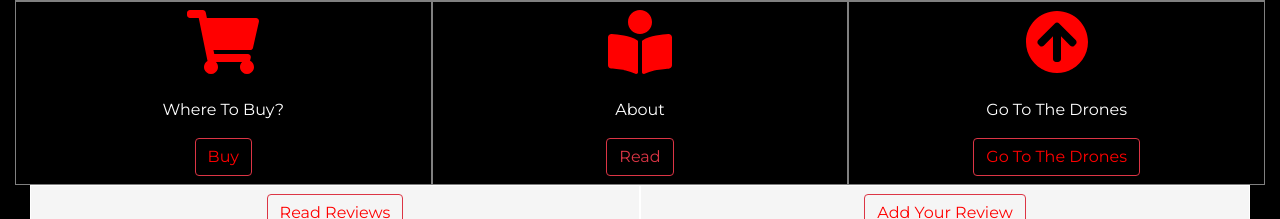
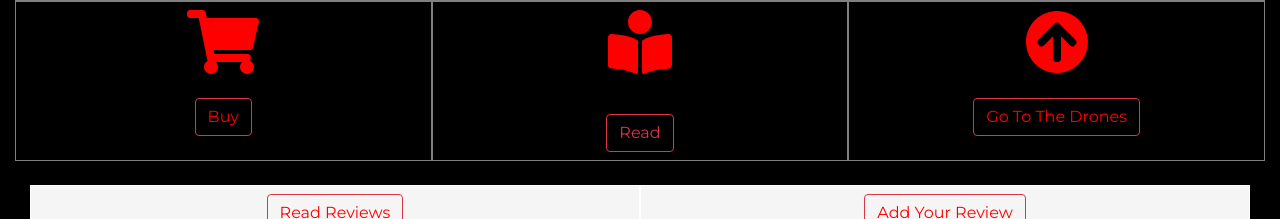
Before and after one commit to onadj/drones_review, a Flask app: page / in a window 1280 px wide. Shown: the part 6281-6500 px from the top of the page. Run offline with Flask 2, Linux system fonts and the light colour scheme; some libraries are stand-ins or nearby versions.

Commit message:
fixed icons for buy description and go to the top of page

```diff
--- a/templates/home.html
+++ b/templates/home.html
@@ -139,7 +139,6 @@
            <i class="fas fa-shopping-cart fa-4x" style="color:red"></i>
            <br>
            <br>
-             <p class="text-white">Where To Buy?</p>
              <button type="button" class="btn btn-outline-danger"><a
                         href="https://www.banggood.com/DJI-Mavic-Air-2-10KM-1080P-FPV-with-4K-60fps-Camera-3-axis-Gimbal-8K-Hyperlapse-34mins-Flight-Time-FocusTrack-RC-Drone-Quadcopter-p-1671491.html?utm_source=google&utm_medium=cpc_ods&utm_campaign=arvin-cam-sds-view-telscope-content-pc&utm_content=arvin&gclid=Cj0KCQjwgo_5BRDuARIsADDEntQj-6eVv0340XhAi_G0dBsMcvPU8BaxuVCEz73pAR_fsKNt3Xg4gocaAkuKEALw_wcB&ID=6289018&cur_warehouse=CN" target="_blank">Buy</a>
               </button>
@@ -151,7 +150,6 @@
            <i class="fas fa-book-reader fa-4x" style="color:red"></i>
            <br>
            <br>
-        <p class="text-white">About</p>
            <p class="disp-cont"></p><p class="more-cont text-white" style="display:none;">
            A dramatic improvement on the original Mavic Air, the Mavic Air 2 is the
            best all-rounder drone for beginners and hobbyists. Like a mini version
@@ -166,8 +164,7 @@
            basic DJI Mavic Mini and pricier Mavic 2 series.
         </p>
       <button type="button" class="readReview btn btn-outline-danger">Read</button>
-        </div>
-
+    </div>
 <!--end about a drone-->
 
 <!--go to the drones-->
@@ -175,12 +172,11 @@
         <i class="fas fa-arrow-circle-up  fa-4x" style="color:red"></i>
        <br>
        <br>
-        <p class="text-white">Go To The Drones</p>
         <button type="button" class="btn btn-outline-danger">
          <a id="top" href=""> Go To The Drones</a></button>
     </div>
     </div>
-
+<br>
 <!--end go to the drones-->
 
 
@@ -249,7 +245,6 @@
            <i class="fas fa-shopping-cart fa-4x" style="color:red"></i>
            <br>
            <br>
-             <p class="text-white">Where To Buy?</p>
              <button type="button" class="btn btn-outline-danger"><a
                         href="https://store.dji.com/product/mavic-air-2?clickaid=MBbY_MjJkerGH99AwLexMc69rnfJFPrq&clickpid=5333211&clicksid=1b1013c9cbec7429f60750fbcd0683f0&pm=ad_image&vid=91071&gclid=Cj0KCQjwpZT5BRCdARIsAGEX0zkHZtoh2QX9AQedsjY1iFQetkqhEi3_XVUzJfauX38F8s5wTD4MThwaAr1dEALw_wcB" target="_blank">Buy</a>
               </button>
@@ -261,7 +256,6 @@
            <i class="fas fa-book-reader fa-4x" style="color:red"></i>
            <br>
            <br>
-        <p class="text-white">About</p>
            <p class="disp-cont"></p><p class="more-cont text-white" style="display:none;">
            The DJI Mavic 2 Pro remains the best premium drone you can buy for a few reasons – it has a large sensor, it's a joy to fly, and the foldable design makes it portable and travel-friendly. If you need zoom or
         serious portability, then the Mavic 2 Zoom and Mavic Mini are worth
@@ -288,12 +282,11 @@
         <i class="fas fa-arrow-circle-up  fa-4x" style="color:red"></i>
        <br>
        <br>
-        <p class="text-white">Go To The Drones</p>
         <button type="button" class="btn btn-outline-danger">
          <a href=""> Go To The Drones</a></button>
     </div>
     </div>
-
+<br>
 <!--end go to the drones-->
 
 
@@ -363,7 +356,6 @@
            <i class="fas fa-shopping-cart fa-4x" style="color:red"></i>
            <br>
            <br>
-             <p class="text-white">Where To Buy?</p>
              <button type="button" class="btn btn-outline-danger"><a
                         href="https://www.photospecialist.ie/dji-mavic-mini?gclid=Cj0KCQjwpZT5BRCdARIsAGEX0znoXZBpGoxNMe6uaNHmVZPlG3f0tHhhNX-zK7o1zHwR2fg_dwflOVEaAkl_EALw_wcB" target="_blank">Buy</a>
               </button>
@@ -375,7 +367,6 @@
            <i class="fas fa-book-reader fa-4x" style="color:red"></i>
            <br>
            <br>
-        <p class="text-white">About</p>
            <p class="disp-cont"></p><p class="more-cont text-white" style="display:none;">
            The DJI Mavic Mini is a perfectly timed masterstroke on DJI's part. It
         tackles drone law changes across the US and UK head-on, while also
@@ -402,12 +393,11 @@
         <i class="fas fa-arrow-circle-up  fa-4x" style="color:red"></i>
        <br>
        <br>
-        <p class="text-white">Go To The Drones</p>
         <button type="button" class="btn btn-outline-danger">
          <a href=""> Go To The Drones</a></button>
     </div>
     </div>
-
+<br>
 <!--end go to the drones-->
 
 
@@ -478,7 +468,6 @@
            <i class="fas fa-shopping-cart fa-4x" style="color:red"></i>
            <br>
            <br>
-             <p class="text-white">Where To Buy?</p>
              <button type="button" class="btn btn-outline-danger"><a
                         href="https://www.photospecialist.ie/dji-mavic-2-zoom?gclid=Cj0KCQjwpZT5BRCdARIsAGEX0zkq2ZC1nvqoapqAGcmx-ysmDJhnu8kScq9Z_jT03GSEfgwZMDHUiAEaAlcBEALw_wcB" target="_blank">Buy</a>
               </button>
@@ -490,7 +479,6 @@
            <i class="far fa-edit fa-4x" style="color:red"></i>
            <br>
            <br>
-        <p class="text-white">About</p>
            <p class="disp-cont"></p><p class="more-cont text-white" style="display:none;">
            The DJI Mavic 2 Zoom is largely identical to the Mavic 2 Pro, apart from
         one crucial difference – its camera system. While both drones are
@@ -518,12 +506,11 @@
         <i class="fas fa-arrow-circle-up  fa-4x" style="color:red"></i>
        <br>
        <br>
-        <p class="text-white">Go To The Drones</p>
         <button type="button" class="btn btn-outline-danger">
          <a href=""> Go To The Drones</a></button>
     </div>
     </div>
-
+<br>
 <!--end go to the drones-->
 
 
@@ -594,7 +581,6 @@
            <i class="fas fa-shopping-cart fa-4x" style="color:red"></i>
            <br>
            <br>
-             <p class="text-white">Where To Buy?</p>
              <button type="button" class="btn btn-outline-danger"><a
                         href="https://www.photospecialist.ie/dji-phantom-4-pro-v2-0-1?gclid=Cj0KCQjwpZT5BRCdARIsAGEX0zkfNsRSRZx_UK9dvySOANsb8VJqknXXhZo_iwrwOVTHY2JcdvcTk94aArsyEALw_wcB" target="_blank">Buy</a>
               </button>
@@ -606,7 +592,6 @@
            <i class="fas fa-book-reader fa-4x" style="color:red"></i>
            <br>
            <br>
-        <p class="text-white">About</p>
            <p class="disp-cont"></p><p class="more-cont text-white" style="display:none;">
           A refinement of the already impressive DJI Phantom 3 Professional, the
         Phantom 4 brings with it a more sturdy construction, updated
@@ -624,7 +609,7 @@
         professionals.
         </p>
       <button type="button" class="readReview btn btn-outline-danger">Read</button>
-        </div>
+    </div>
 
 <!--end about a drone-->
 
@@ -633,12 +618,11 @@
         <i class="fas fa-arrow-circle-up  fa-4x" style="color:red"></i>
        <br>
        <br>
-        <p class="text-white">Go To The Drones</p>
         <button type="button" class="btn btn-outline-danger">
          <a href=""> Go To The Drones</a></button>
     </div>
     </div>
-
+<br>
 <!--end go to the drones-->
 
 
@@ -710,7 +694,6 @@
            <i class="fas fa-shopping-cart fa-4x" style="color:red"></i>
            <br>
            <br>
-             <p class="text-white">Where To Buy?</p>
              <button type="button" class="btn btn-outline-danger"><a
                         href="https://www.amazon.co.uk/Parrot-ANAFI-compact-Flying-Camera/dp/B07D5R2JKL/ref=asc_df_B07D5R2JKL/?tag=googshopuk-21&linkCode=df0&hvadid=309757378209&hvpos=&hvnetw=g&hvrand=5787349817246198510&hvpone=&hvptwo=&hvqmt=&hvdev=c&hvdvcmdl=&hvlocint=&hvlocphy=20477&hvtargid=pla-458486920749&psc=1&th=1&psc=1" target="_blank">Buy</a>
               </button>
@@ -722,7 +705,6 @@
            <i class="fas fa-book-reader fa-4x" style="color:red"></i>
            <br>
            <br>
-        <p class="text-white">About</p>
            <p class="disp-cont"></p><p class="more-cont text-white" style="display:none;">
           This lightweight, bug-like drone might be small, but its photography
         chops are among the most impressive around. Its camera has 180 degrees
@@ -747,12 +729,11 @@
         <i class="fas fa-arrow-circle-up  fa-4x" style="color:red"></i>
        <br>
        <br>
-        <p class="text-white">Go To The Drones</p>
         <button type="button" class="btn btn-outline-danger">
          <a href=""> Go To The Drones</a></button>
     </div>
     </div>
-
+<br>
 <!--end go to the drones-->
 
 
@@ -823,7 +804,6 @@
            <i class="fas fa-shopping-cart fa-4x" style="color:red"></i>
            <br>
            <br>
-             <p class="text-white">Where To Buy?</p>
              <button type="button" class="btn btn-outline-danger"><a
                         href="https://www.amazon.com/Parrot-Bebop-2-Drone-White/dp/" target="_blank">Buy</a>
               </button>
@@ -835,7 +815,6 @@
            <i class="fas fa-book-reader fa-4x" style="color:red"></i>
            <br>
            <br>
-        <p class="text-white">About</p>
            <p class="disp-cont"></p><p class="more-cont text-white" style="display:none;">
           The Bebop 2 is a mid-range offering which won't break the bank yet
         offers a surprising amount of features for the price. The camera
@@ -866,12 +845,11 @@
         <i class="fas fa-arrow-circle-up  fa-4x" style="color:red"></i>
        <br>
        <br>
-        <p class="text-white">Go To The Drones</p>
         <button type="button" class="btn btn-outline-danger">
          <a href=""> Go To The Drones</a></button>
     </div>
     </div>
-
+<br>
 <!--end go to the drones-->
 
 
@@ -943,7 +921,6 @@
            <i class="fas fa-shopping-cart fa-4x" style="color:red"></i>
            <br>
            <br>
-             <p class="text-white">Where To Buy?</p>
              <button type="button" class="btn btn-outline-danger"><a
                         href="https://store.dji.com/product/mavic-air-2?clickaid=MBbY_MjJkerGH99AwLexMc69rnfJFPrq&clickpid=5333211&clicksid=1b1013c9cbec7429f60750fbcd0683f0&pm=ad_image&vid=91071&gclid=Cj0KCQjwpZT5BRCdARIsAGEX0znDHSVgbs7NFf2WrDhskfEZMTn7rIY0GEcbnd07cgr32w_WAP06jDEaAocZEALw_wcB" target="_blank">Buy</a>
               </button>
@@ -955,7 +932,6 @@
            <i class="fas fa-book-reader fa-4x" style="color:red"></i>
            <br>
            <br>
-        <p class="text-white">About</p>
            <p class="disp-cont"></p><p class="more-cont text-white" style="display:none;">
           It's now been superseded by the DJI Mavic 2 Pro (see above), but this is
         still one of the best consumer drones around – and now it's more
@@ -984,12 +960,11 @@
         <i class="fas fa-arrow-circle-up  fa-4x" style="color:red"></i>
        <br>
        <br>
-        <p class="text-white">Go To The Drones</p>
         <button type="button" class="btn btn-outline-danger">
          <a href=""> Go To The Drones</a></button>
     </div>
     </div>
-
+<br>
 <!--end go to the drones-->
 
 
@@ -1061,7 +1036,6 @@
            <i class="fas fa-shopping-cart fa-4x" style="color:red"></i>
            <br>
            <br>
-             <p class="text-white">Where To Buy?</p>
              <button type="button" class="btn btn-outline-danger"><a
                         href="https://www.buyitdirect.ie/p/dji-inspire-2-with-zenmuse-x5s-bundle-bun695826512195170674?refsource=bidieadwords&mkwid=sgHUsbTBV_dc&pcrid=442499290544&product=BUN%2F6958265121951%2F70674&pgrid=105227558120&ptaid=pla-613714469961&channel=googlesearch&gclid=Cj0KCQjwpZT5BRCdARIsAGEX0znYOmp6ZNQybQDfGydb30J4hOFaUOsU969pk6GbO2iTwXOcGOgENI8aApaREALw_wcB" target="_blank">Buy</a>
               </button>
@@ -1073,7 +1047,6 @@
            <i class="fas fa-book-reader fa-4x" style="color:red"></i>
            <br>
            <br>
-        <p class="text-white">About</p>
            <p class="disp-cont"></p><p class="more-cont text-white" style="display:none;">
            Soundly knocking its predecessor off the top spot is the highly
         impressive Inspire 2. With a sleek metal composite bodywork upgrade,
@@ -1097,12 +1070,11 @@
         <i class="fas fa-arrow-circle-up  fa-4x" style="color:red"></i>
        <br>
        <br>
-        <p class="text-white">Go To The Drones</p>
         <button type="button" class="btn btn-outline-danger">
          <a href=""> Go To The Drones</a></button>
     </div>
-    </div>
-
+</div>
+<br>
 <!--end go to the drones-->
 
 
```
